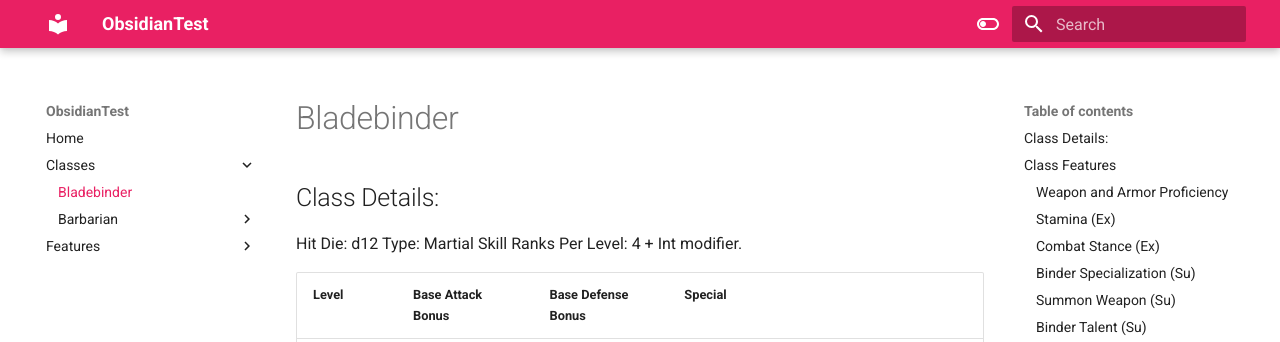
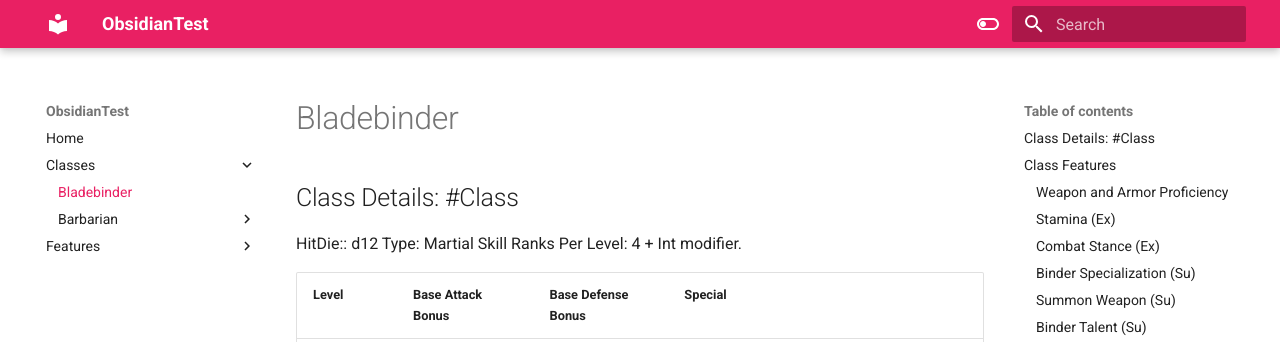
Before and after one commit to clandowski/ObsidianTest, an MkDocs documentation site: the page built from docs/Classes/Bladebinder.md, in a window 1280 px wide and 900 px high. Shown: the top 342 px of the window. Built offline with MkDocs 1.6.1 and Material for MkDocs 9.7.7, drawn with Linux system fonts in a browser that asks for light colours; comment, search, counter and statistics services are not loaded.

Commit message:
vault backup: 2023-03-02 00:16:06

```diff
--- a/docs/Classes/Bladebinder.md
+++ b/docs/Classes/Bladebinder.md
@@ -1,6 +1,6 @@
-## Class Details:
+## Class Details: #Class
 
-Hit Die: d12
+HitDie:: d12
 Type: Martial
 Skill Ranks Per Level: 4 + Int modifier.
 
```
Also changed, not shown: docs/Classes/Barbarian/Barbarian.md (+2 -2 lines), docs/Features/Class List.md (added, +5 -0 lines).
